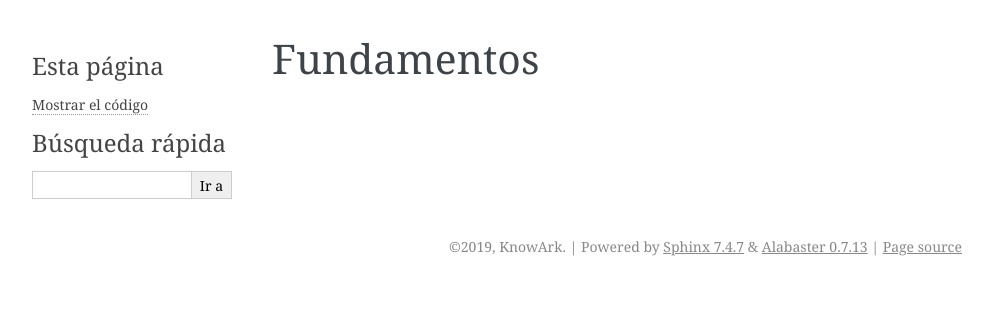
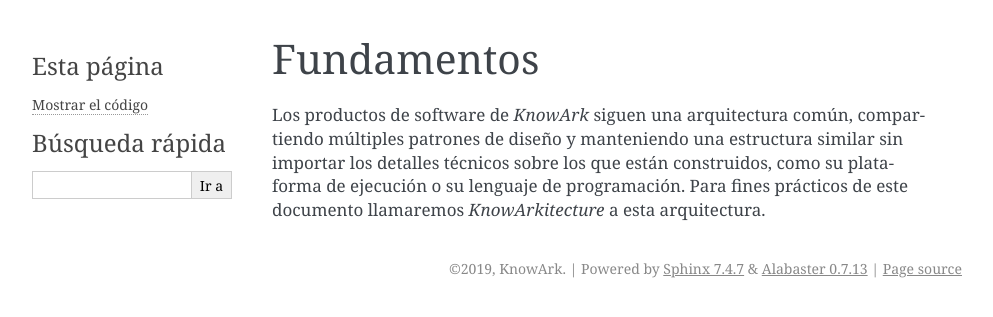
Before and after one commit to knowark/knowarkitecture, a Sphinx documentation site: the page built from docs/fundamentos/index.rst, in a window 1280 px wide. Shown: the top 317 px of the page, without its empty margins (148-1141 px from the left). Built offline with Sphinx 7.4.7, drawn with Linux system fonts in a browser that asks for light colours.

Commit message:
Crear definición en fundamentos

```diff
--- a/docs/fundamentos/index.rst
+++ b/docs/fundamentos/index.rst
@@ -1,2 +1,8 @@
 Fundamentos
 ###########
+
+Los productos de software de *KnowArk* siguen una arquitectura común,
+compartiendo múltiples patrones de diseño y manteniendo una estructura
+similar sin importar los detalles técnicos sobre los que están construidos,
+como su plataforma de ejecución o su lenguaje de programación. Para fines
+prácticos de este documento llamaremos *KnowArkitecture* a esta arquitectura.
```
